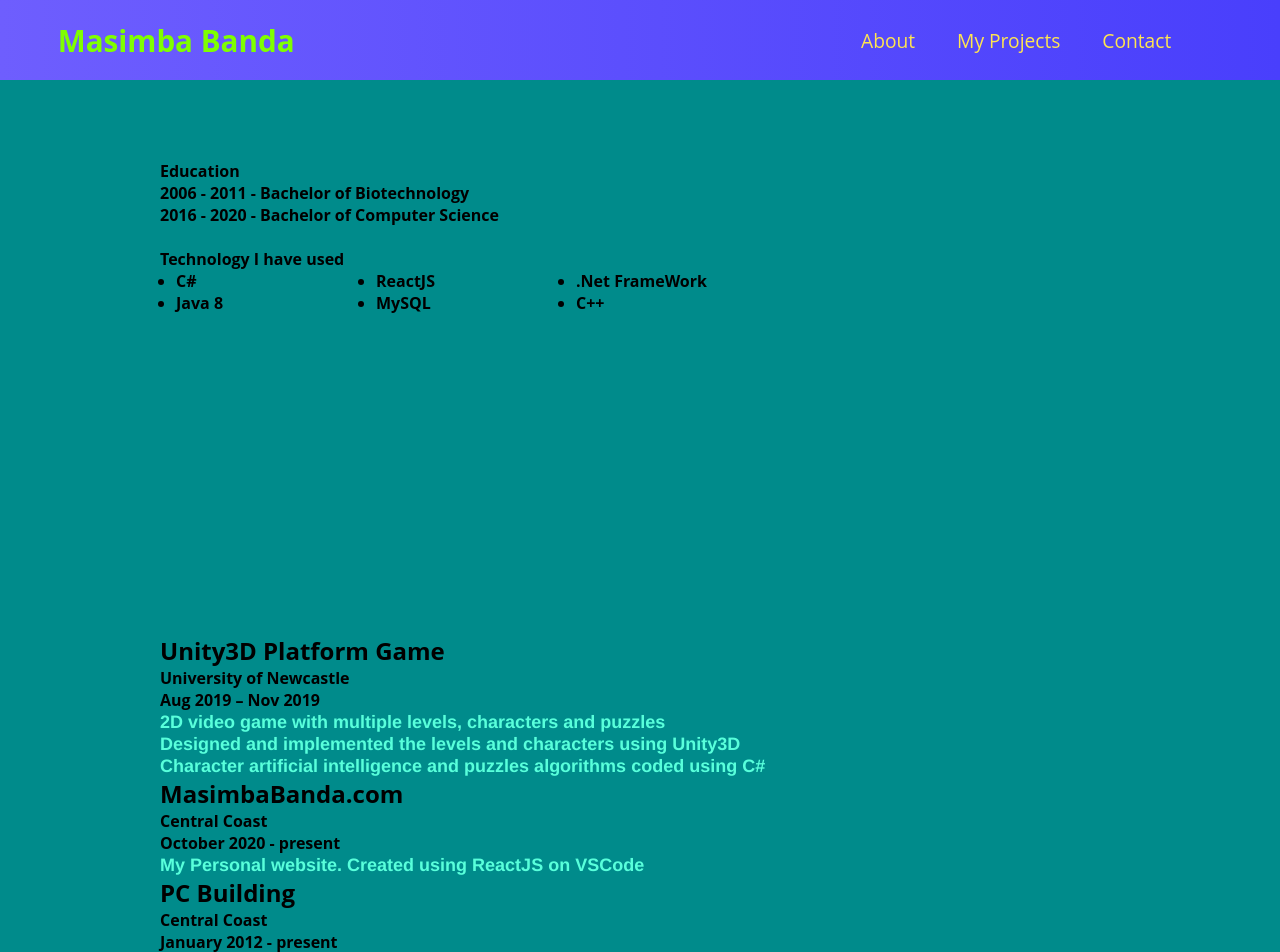
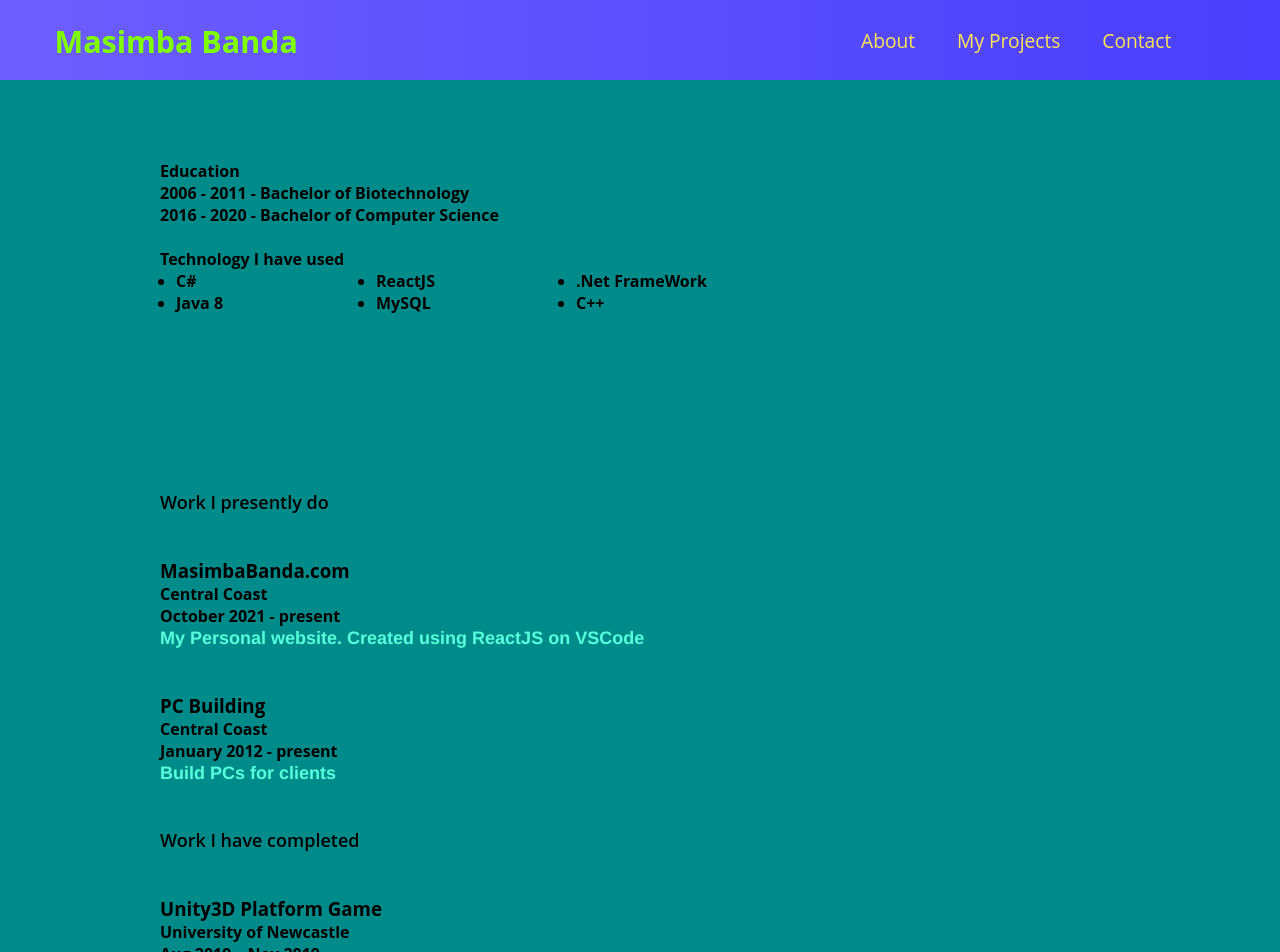
Before and after one commit to Masi-B/masiWebsite, a React (Create React App) app: page / in a window 1280 px wide. Shown: the top 952 px of the page. Built offline with nearby package versions, Linux system fonts and the light colour scheme.

Commit message:
navbar anchor styling 1 commit

```diff
--- a/src/App.css
+++ b/src/App.css
@@ -3,45 +3,41 @@
   margin: 0;
 
   box-sizing: border-box;
-  font-family: 'Open Sans', sans-serif;
+  font-family: "Open Sans", sans-serif;
 }
 
 html {
   scroll-behavior: smooth;
-
 }
 
-/*
-.topPage {
-  position: fixed;
-
-  top: 0;
-  left: 0;
-  width: 100%;
-}
- */
-
 .App {
-  background-color:darkcyan;
+  background-color: darkcyan;
   padding: 0rem;
 }
 
 section {
   padding-top: 10rem;
   margin-left: 10rem;
-  padding-bottom: 10rem;
+  padding-bottom: 1rem;
 }
 
+.projectsTitle {
+  white-space: pre;
+  font-style:inherit;
+  font-size: large;
+  font-weight: 600;
+
+}
 
 .textDetails {
-  width:100%;
+  width: 100%;
   height: 100%;
   border: none;
   overflow: hidden;
   background-color: transparent;
   white-space: pre-wrap;
-  font-family:'Franklin Gothic Medium', 'Arial Narrow', Arial, sans-serif;
-  color:rgb(88, 255, 219);
+  font-family: "Franklin Gothic Medium", "Arial Narrow", Arial, sans-serif;
+  color: rgb(88, 255, 219);
   font-weight: bolder;
   font-size: large;
   font-synthesis: weight;
--- a/src/components/My Projects/MyProjects.js
+++ b/src/components/My Projects/MyProjects.js
@@ -11,15 +11,19 @@ export class MyProjects extends Component {
               return (
                 <li key={index}>
                   <div>
-                    <h2> {item.name} </h2>
+                    <h3> {item.name} </h3>
                     <h4> {item.location} </h4>
                     <h4> {item.date}</h4>
                     {item.details}
+                    <br></br>
+                    <br></br>
+                    <br></br>
                   </div>
                 </li>
               );
             })}
-          </ul>
+        </ul>
+
         </div>
     );
   }
--- a/src/components/My Projects/ProjectsInfo.js
+++ b/src/components/My Projects/ProjectsInfo.js
@@ -1,4 +1,41 @@
 export const ProjectsInformation = [
+  {
+    details: (
+      <text className="projectsTitle" readOnly>
+        {"Work I presently do "}
+      </text>
+    ),
+  },
+  {
+    name: "MasimbaBanda.com",
+    date: "October 2021 - present",
+    location: "Central Coast",
+    details: (
+      <text className="textDetails" readOnly>
+        {"My Personal website. Created using ReactJS on VSCode"}
+      </text>
+    ),
+  },
+
+  {
+    name: "PC Building",
+    date: "January 2012 - present",
+    location: "Central Coast",
+    details: (
+      <text className="textDetails" readOnly>
+        {"Build PCs for clients"}
+      </text>
+    ),
+  },
+
+  {
+    details: (
+      <text className="projectsTitle" readOnly>
+        {"Work I have completed"}
+      </text>
+    ),
+  },
+
   {
     name: "Unity3D Platform Game",
     date: "Aug 2019 – Nov 2019",
@@ -11,24 +48,4 @@ export const ProjectsInformation = [
       </text>
     ),
   },
-  {
-    name: "MasimbaBanda.com",
-    date: "October 2020 - present",
-    location: "Central Coast",
-    details: (
-      <text className="textDetails" readOnly>
-        {"My Personal website. Created using ReactJS on VSCode"}
-      </text>
-    ),
-  },
-  {
-    name: "PC Building",
-    date: "January 2012 - present",
-    location: "Central Coast",
-    details: (
-      <text className="textDetails" readOnly>
-        {"Build PCs for clients"}
-      </text>
-    ),
-  },
 ];
--- a/src/components/NavBar/NavBar.css
+++ b/src/components/NavBar/NavBar.css
@@ -18,6 +18,10 @@
 
 }
 
+.homeLink {
+  text-decoration:none;
+}
+
 .nav-menu {
   display: grid;
   grid-template-columns: repeat(3, auto);
@@ -27,6 +31,7 @@
   width: 70vw;
   justify-content: end;
   margin-right: 2rem;
+
 }
 
 .nav-links {
--- a/src/components/NavBar/NavBar.js
+++ b/src/components/NavBar/NavBar.js
@@ -17,6 +17,7 @@ class NavBar extends Component {
   render() {
     return (
       <nav className="navItems">
+        <a href="\" className="homeLink">
         <motion.h1
           className="navLogo"
           animate={{
@@ -31,6 +32,7 @@ class NavBar extends Component {
           Masimba Banda
           <i className="masi"></i>
         </motion.h1>
+        </a>
         <div className="menuIcon" onClick={this.handleClick}>
           <i
             className={this.state.clicked ? "fas fa-times" : "fas fa-bars"}
```
